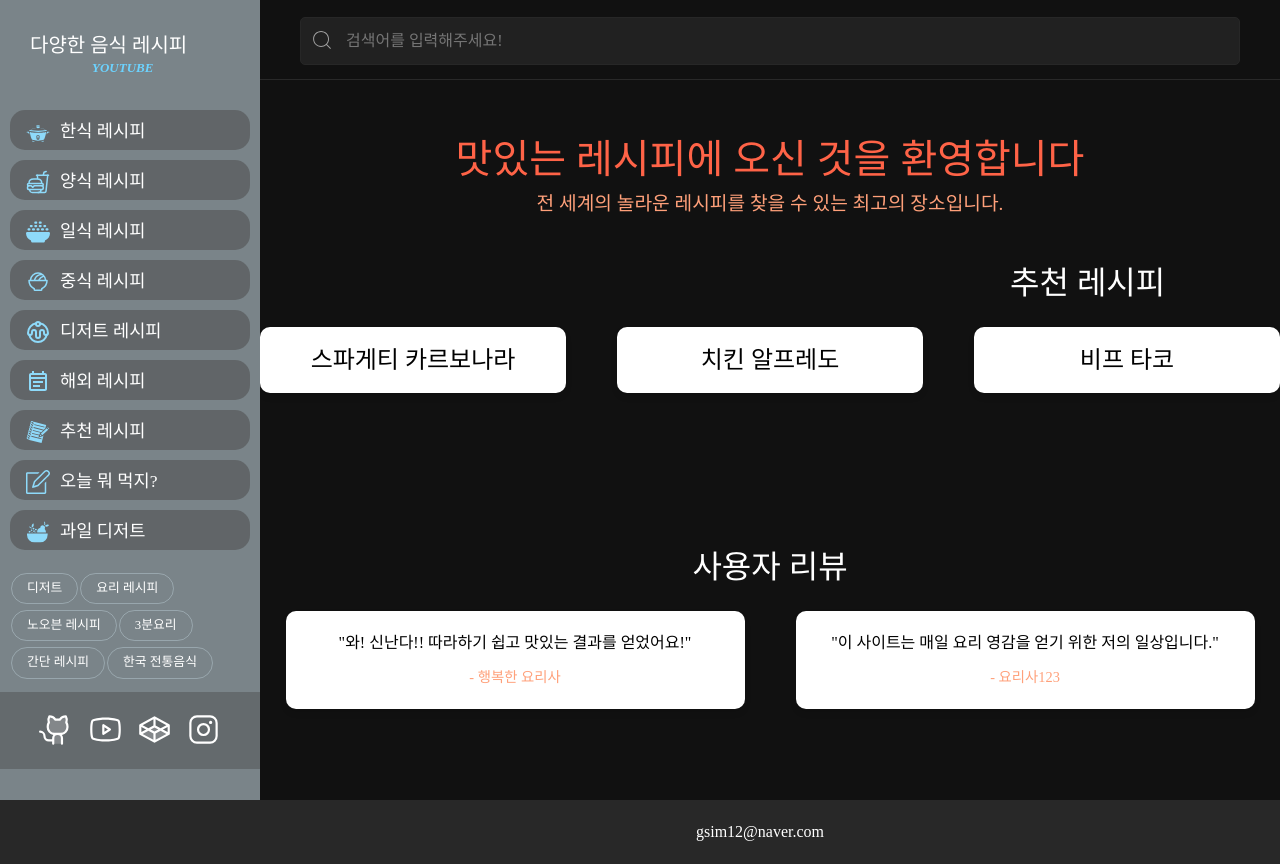
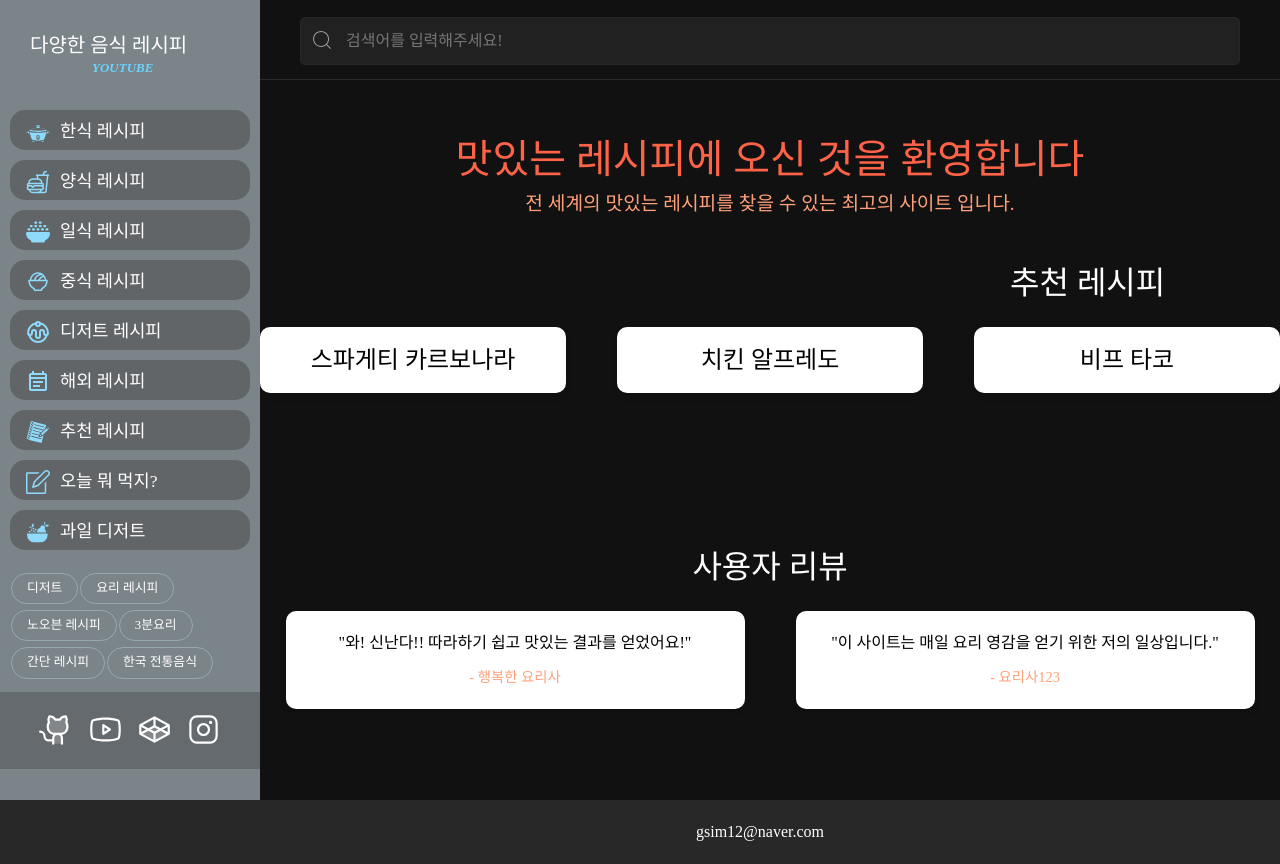
Before and after one commit to sunhew/attraction, a React (Create React App) app: page / in a window 1280 px wide. Built offline with nearby package versions, Linux system fonts and the light colour scheme.

Commit message:
Update Home.jsx

```diff
--- a/src/pages/Home.jsx
+++ b/src/pages/Home.jsx
@@ -10,7 +10,7 @@ const Home = () => {
         >
             <section className="intro">
                 <h2>맛있는 레시피에 오신 것을 환영합니다</h2>
-                <p>전 세계의 놀라운 레시피를 찾을 수 있는 최고의 장소입니다.</p>
+                <p>전 세계의 맛있는 레시피를 찾을 수 있는 최고의 사이트 입니다.</p>
             </section>
             <section className="featured-recipes">
                 <h2>추천 레시피</h2>
```
